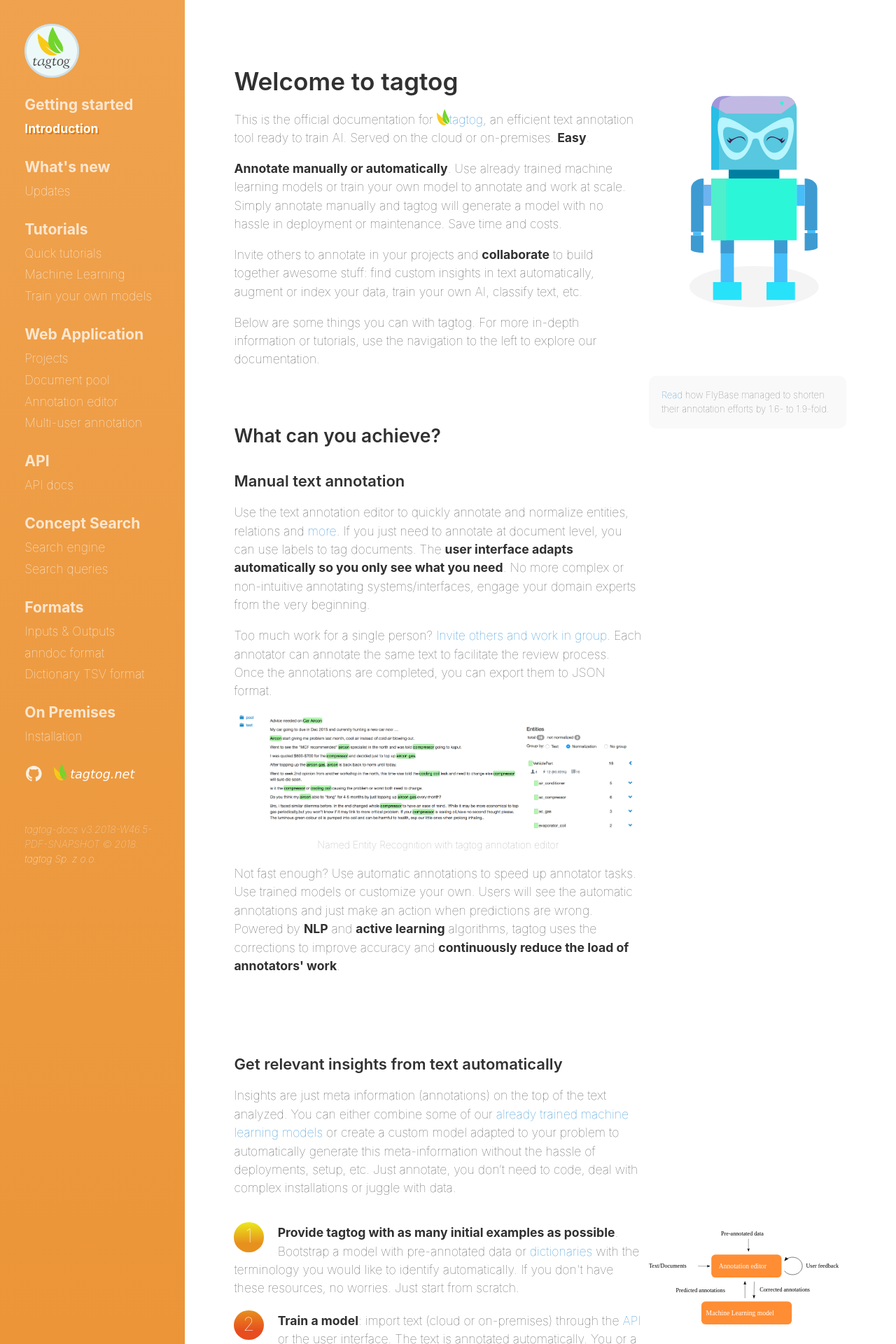
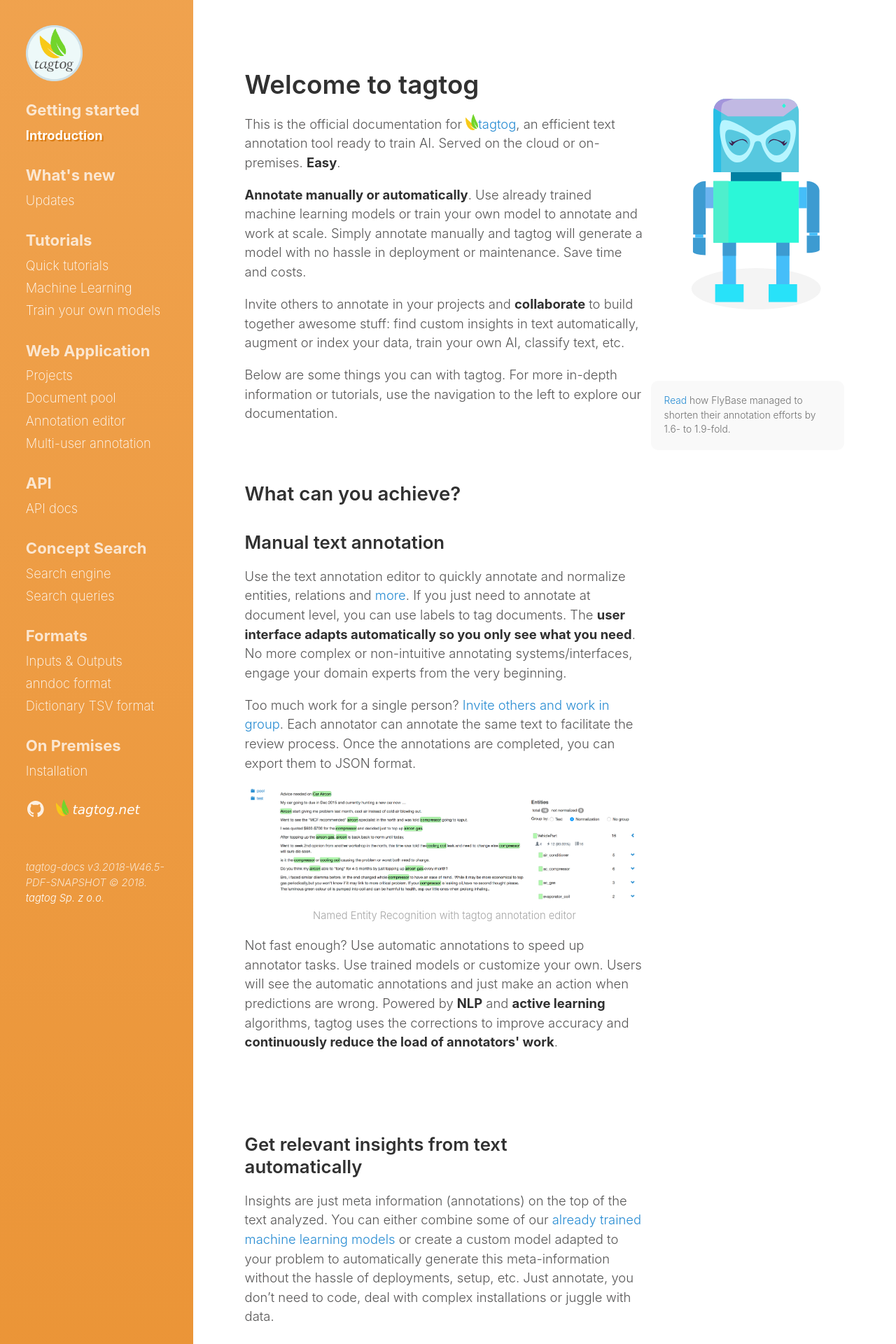
Before and after one commit to tagtogorg/tagtog-doc, a Jekyll site: the page built from index.html, in a window 1280 px wide. Shown: the top 1920 px of the page at 70% size. Built offline with Jekyll 4.4.1, drawn with Linux system fonts in a browser that asks for light colours; nearby versions of some CDN libraries; the list of posts is cut into pages by our own code; some of the changed text lies outside the part shown.

Commit message:
Adjust text size, weight and use stronger colours.

```diff
--- a/_sass/hydeout/_layout.scss
+++ b/_sass/hydeout/_layout.scss
@@ -68,7 +68,7 @@
 
 
 body {
-  color: rgba(255,255,255,.75);
+  color: rgba(255, 255, 255, 0.75);
   background-color: $sidebar-bg-color;
   background-image: linear-gradient(
     to bottom,
@@ -78,7 +78,7 @@ body {
   flex-direction: column;
   min-width: 100vw;
   min-height: 100vh;
-  font-weight: lighter;
+  font-weight: 300;
 }
 
 
@@ -266,7 +266,7 @@ body {
 }
 
 .page-link {
-  font-weight: lighter;
+  font-weight: 250;
 }
 
 .clean-table {
--- a/_sass/hydeout/_type.scss
+++ b/_sass/hydeout/_type.scss
@@ -24,19 +24,19 @@ h2 {
 h3 {
   margin-top: 1.5rem;
   margin-bottom: 1rem;
-  font-size: 1.25rem;
+  font-size: 1.4rem;
 }
 
 h4 {
   margin-top: 1rem;
   margin-bottom: 0.5rem;
-  font-size: 1.10rem;
+  font-size: 1.25rem;
 }
 
 h5, h6 {
   margin-top: 1rem;
   margin-bottom: 0.5rem;
-  font-size: 1rem;
+  font-size: 1.05rem;
 }
 
 p {
--- a/_sass/hydeout/_variables.scss
+++ b/_sass/hydeout/_variables.scss
@@ -2,7 +2,7 @@ $gray-1: #f9f9f9 !default;
 $gray-2: #e5e5e5 !default;
 $gray-3: #ccc !default;
 $gray-4: #767676 !default;
-$gray-5: #515151 !default;
+$gray-5: #575656 !default;
 $gray-6: #313131 !default;
 
 $red: #ac4142 !default;
@@ -34,7 +34,7 @@ $sidebar-width: 15rem !default;
 $large-breakpoint: 768px !default;
 $medium-breakpoint: 1124px !default;
 
-$large-font-size: 1.1rem !default;
+$large-font-size: 1.15rem !default;
 $caption-font-size: 0.8rem !default;
 
 $box-shadow-size: 1px !default;
```
